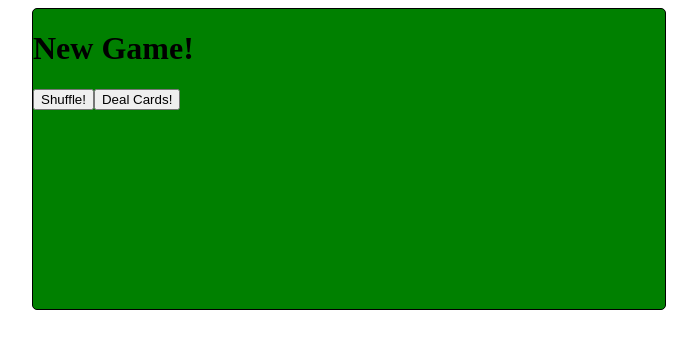
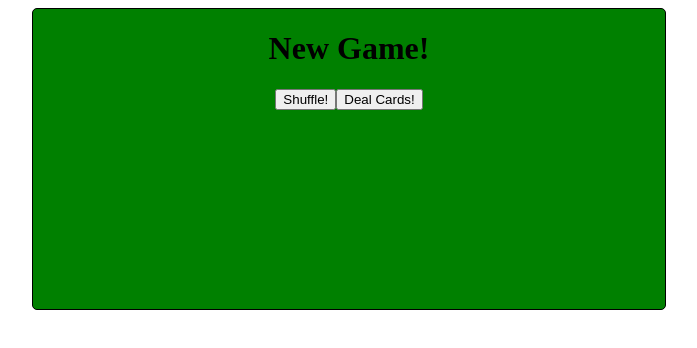
Before and after one commit to DGMarkel/react-war, a React (Create React App) app: page / in a window 1280 px wide. Both pictures are taken after a click on the button "War!". Shown: the top 348 px of the page, without its empty margins (291-988 px from the left). Built offline with nearby package versions, Linux system fonts and the light colour scheme.

Commit message:
update css

```diff
--- a/src/containers/War.jsx
+++ b/src/containers/War.jsx
@@ -169,7 +169,7 @@ class War extends Component {
 
   displayNewGameOptions = () => {
     return (
-      <div className="new-game">
+      <div className="menu">
         <h1>New Game!</h1>
         <button onClick={()=>{this.shuffleCards()}}>Shuffle!</button>
         <button onClick={()=>{this.dealCards()}}>Deal Cards!</button>
--- a/src/index.css
+++ b/src/index.css
@@ -5,6 +5,12 @@
   border: 1px solid black;
   border-radius: 5px;
   background-color: green;
+}
+
+.menu {
+  width: 50%;
+  margin: 0 auto;
+  text-align: center;
 }
 
 .cards-display {
@@ -23,9 +29,3 @@
   width:  3.75em;
   height: 5.00em;
 }
-
-footer {
-  bottom: 0;
-  position: fixed;
-  width: 100%;
-}
```
